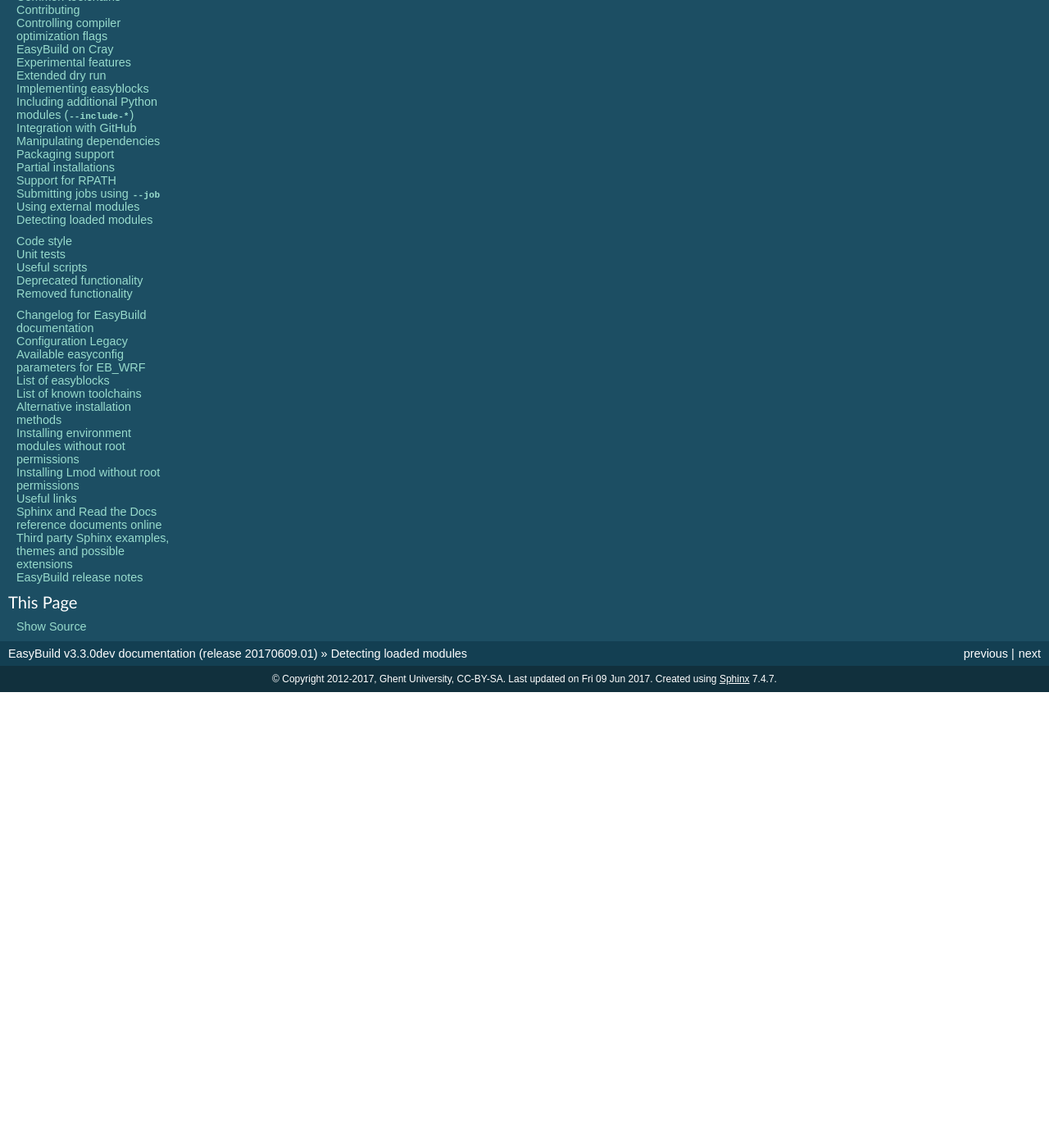
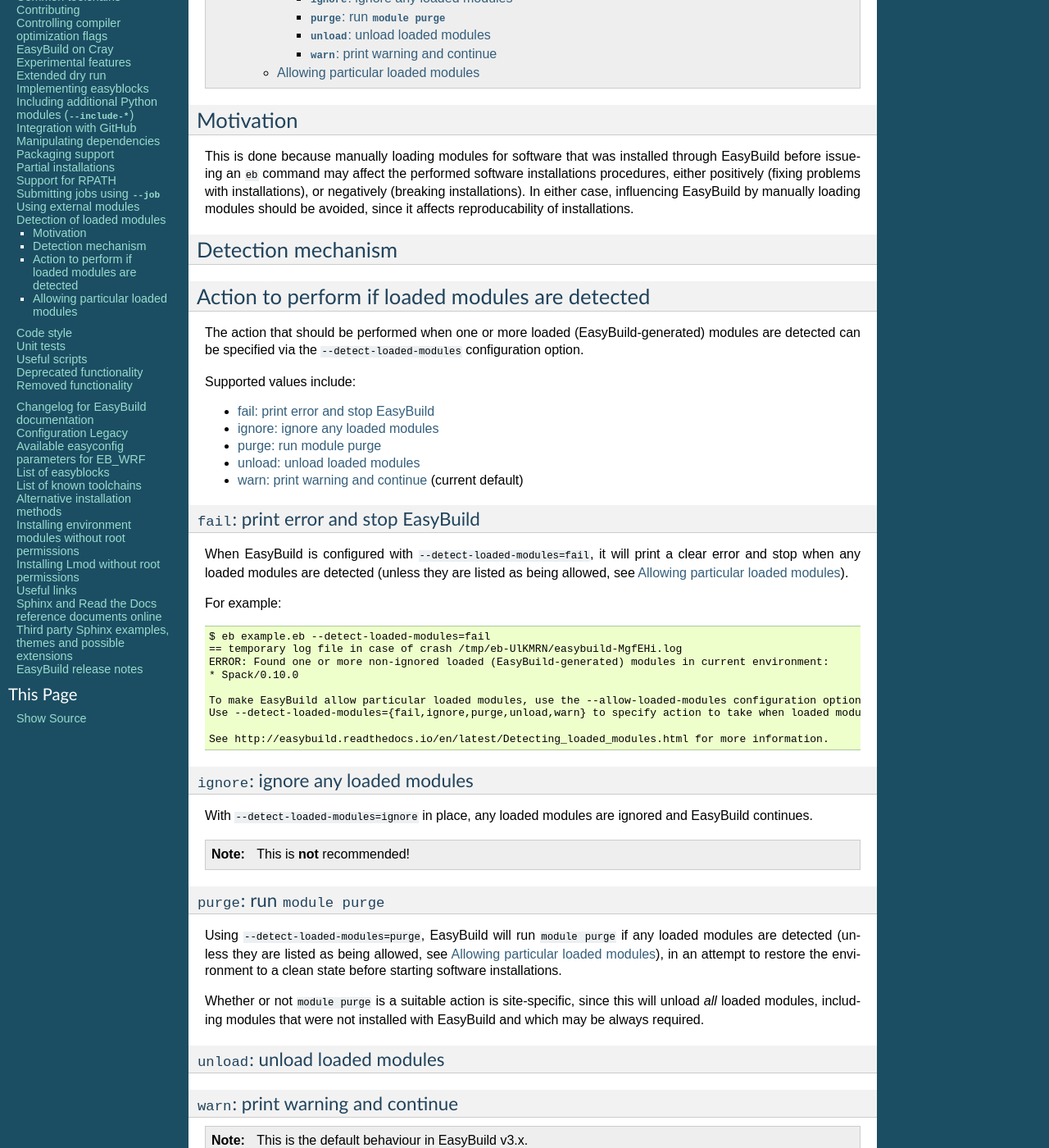
Before and after one commit to easybuilders/easybuild, a Sphinx documentation site: the page built from docs/Detecting_loaded_modules.rst, in a window 1280 px wide and 1400 px high, scrolled down 367 px. Shown: the whole window at 82% size. Built offline with Sphinx 7.4.7, drawn with Linux system fonts in a browser that asks for light colours; before the commit the page ends 1211 px from its top, so only the background shows below that; some of the changed text lies outside the part shown.

Commit message:
flesh out documentation for detection of loaded modules

```diff
--- a/docs/Detecting_loaded_modules.rst
+++ b/docs/Detecting_loaded_modules.rst
@@ -1,15 +1,113 @@
 .. _detecting_loaded_modules:
 
-Detecting loaded modules
-========================
+Detection of loaded modules
+===========================
 
-Since EasyBuild v3.3.0, the ``--detect-loaded-modules`` configuration option is available.
+Since EasyBuild v3.3.0, the ``eb`` command performs a check to see if any (EasyBuild-generated)
+modules have been loaded in the current environment.
 
-By default, EasyBuild will print a clear warning in case any loaded EasyBuild-generated modules are detected
-in the current environment:
+This check can be controlled via the ``--detect-loaded-modules`` and ``--allow-loaded-modules`` configuration options.
 
+
+.. contents::
+    :depth: 3
+    :backlinks: none
+
+
+.. _detecting_loaded_modules_motivation:
+
+Motivation
+----------
 
 This is done because manually loading modules for software that was installed through EasyBuild before issueing
 an ``eb`` command may affect the performed software installations procedures, either positively (fixing problems with
 installations), or negatively (breaking installations). In either case, influencing EasyBuild by manually loading
 modules should be avoided, since it affects reproducability of installations.
+
+
+
+.. _detecting_loaded_modules_mechanism:
+
+Detection mechanism
+-------------------
+
+
+.. _detecting_loaded_modules_action:
+
+Action to perform if loaded modules are detected
+------------------------------------------------
+
+The action that should be performed when one or more loaded (EasyBuild-generated) modules are detected
+can be specified via the ``--detect-loaded-modules`` configuration option.
+
+Supported values include:
+
+* :ref:`detecting_loadeD_modules_action_fail`
+* :ref:`detecting_loadeD_modules_action_ignore`
+* :ref:`detecting_loadeD_modules_action_purge`
+* :ref:`detecting_loadeD_modules_action_unload`
+* :ref:`detecting_loadeD_modules_action_warn` (current default)
+
+
+.. _detecting_loaded_modules_action_fail:
+
+``fail``: print error and stop EasyBuild
+~~~~~~~~~~~~~~~~~~~~~~~~~~~~~~~~~~~~~~~~
+
+When EasyBuild is configured with ``--detect-loaded-modules=fail``, it will print a clear error and stop when
+any loaded modules are detected (unless they are listed as being allowed, see :ref:`detecting_loaded_modules_allow`).
+
+For example::
+
+    $ eb example.eb --detect-loaded-modules=fail
+    == temporary log file in case of crash /tmp/eb-UlKMRN/easybuild-MgfEHi.log
+    ERROR: Found one or more non-ignored loaded (EasyBuild-generated) modules in current environment:
+    * Spack/0.10.0
+
+    To make EasyBuild allow particular loaded modules, use the --allow-loaded-modules configuration option.
+    Use --detect-loaded-modules={fail,ignore,purge,unload,warn} to specify action to take when loaded modules are detected.
+
+    See http://easybuild.readthedocs.io/en/latest/Detecting_loaded_modules.html for more information.
+
+
+.. _detecting_loaded_modules_action_ignore:
+
+``ignore``: ignore any loaded modules
+~~~~~~~~~~~~~~~~~~~~~~~~~~~~~~~~~~~~~
+
+With ``--detect-loaded-modules=ignore`` in place, any loaded modules are ignored and EasyBuild continues.
+
+.. note:: This is **not** recommended!
+
+
+.. _detecting_loaded_modules_action_purge:
+
+``purge``: run ``module purge``
+~~~~~~~~~~~~~~~~~~~~~~~~~~~~~~~
+
+Using ``--detect-loaded-modules=purge``, EasyBuild will run ``module purge`` if any loaded modules are detected
+(unless they are listed as being allowed, see :ref:`detecting_loaded_modules_allow`), in an attempt to restore
+the environment to a clean state before starting software installations.
+
+Whether or not ``module purge`` is a suitable action is site-specific, since this will unload *all* loaded modules,
+including modules that were not installed with EasyBuild and which may be always required.
+
+
+.. _detecting_loaded_modules_action_unload:
+
+``unload``: unload loaded modules
+~~~~~~~~~~~~~~~~~~~~~~~~~~~~~~~~~
+
+
+.. _detecting_loaded_modules_action_warn:
+
+``warn``: print warning and continue
+~~~~~~~~~~~~~~~~~~~~~~~~~~~~~~~~~~~~
+
+.. note:: This is the default behaviour in EasyBuild v3.x.
+
+
+.. _detecting_loaded_modules_allow:
+
+Allowing particular loaded modules
+----------------------------------
```
